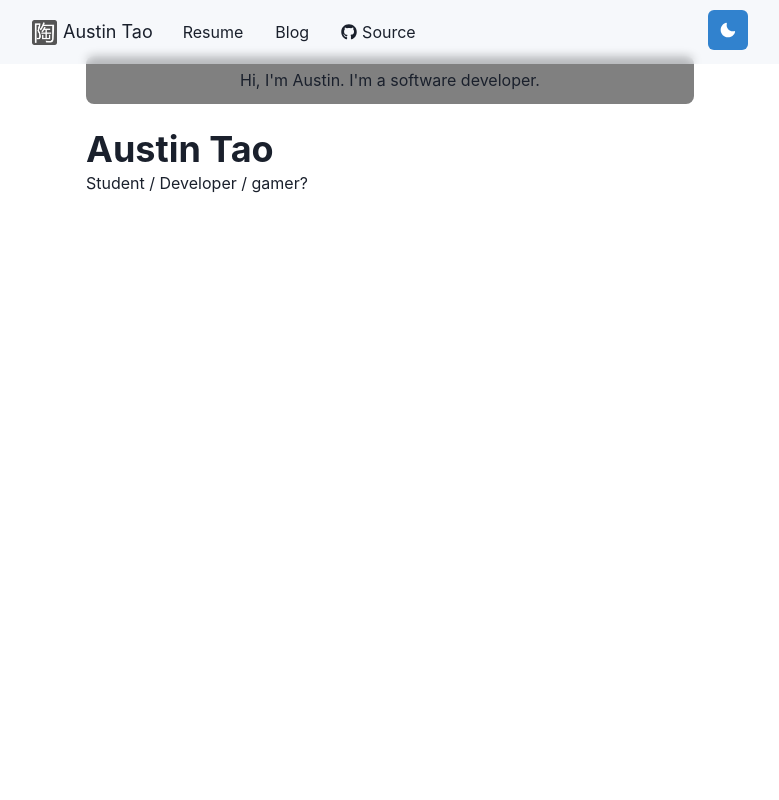
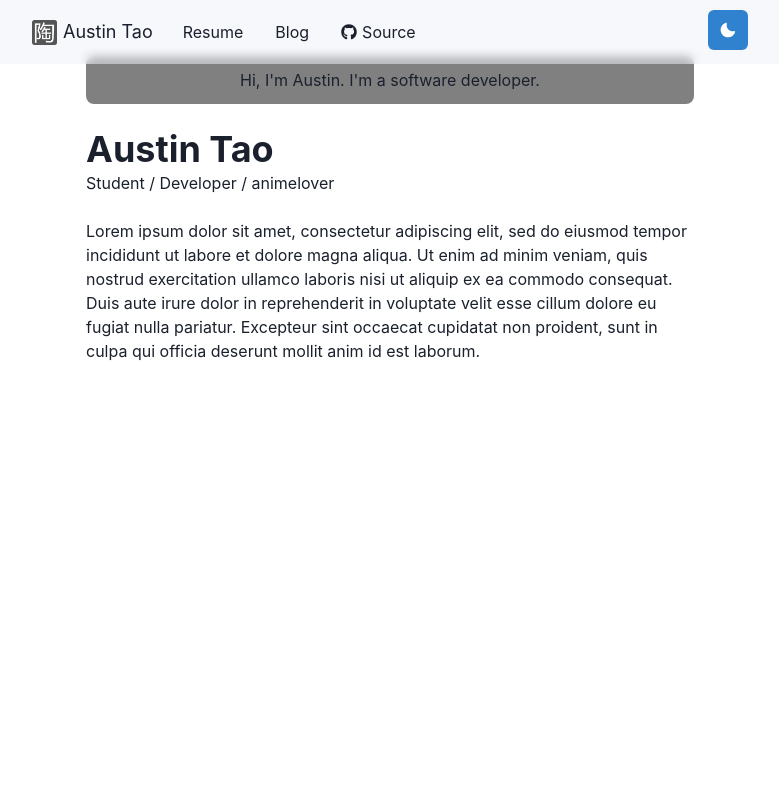
Before and after one commit to taoaustin/taoaustin-webpage, a Next.js app: page / in a window 1280 px wide. Shown: the top 800 px of the page, without its empty margins (250-1029 px from the left). Built offline with nearby package versions, Linux system fonts and the light colour scheme.

Commit message:
template text

```diff
--- a/pages/index.js
+++ b/pages/index.js
@@ -12,9 +12,10 @@
           Austin Tao
         </Heading>
         <p>
-          Student / Developer / gamer?
+          Student / Developer / animelover
           <br></br>
           <br></br>
+          Lorem ipsum dolor sit amet, consectetur adipiscing elit, sed do eiusmod tempor incididunt ut labore et dolore magna aliqua. Ut enim ad minim veniam, quis nostrud exercitation ullamco laboris nisi ut aliquip ex ea commodo consequat. Duis aute irure dolor in reprehenderit in voluptate velit esse cillum dolore eu fugiat nulla pariatur. Excepteur sint occaecat cupidatat non proident, sunt in culpa qui officia deserunt mollit anim id est laborum.
           <br></br>
           <br></br>
           <br></br>
```
